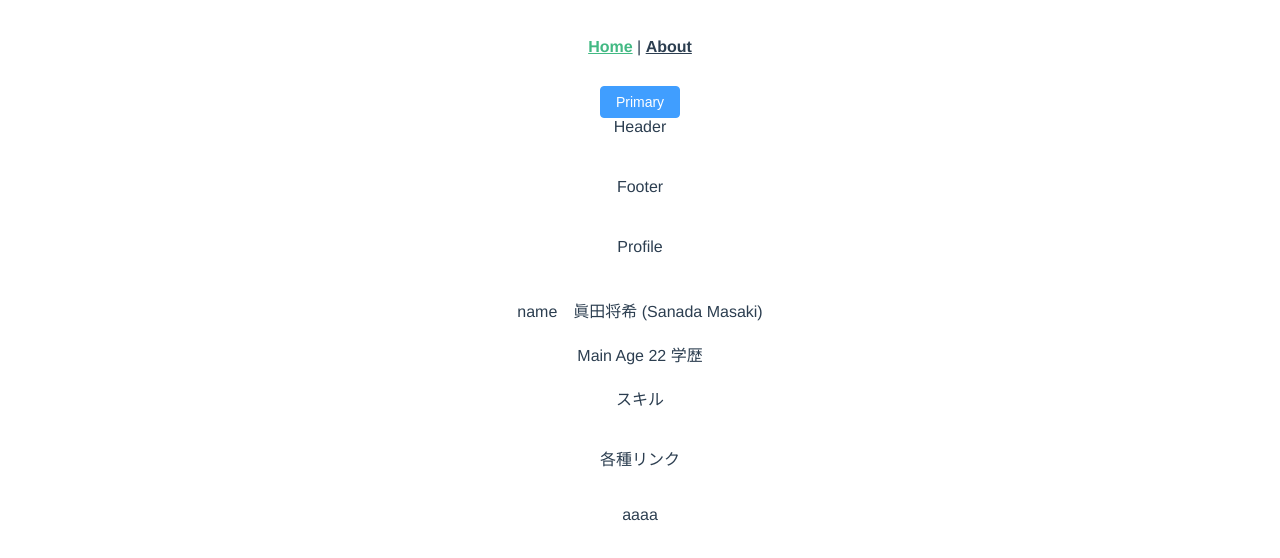
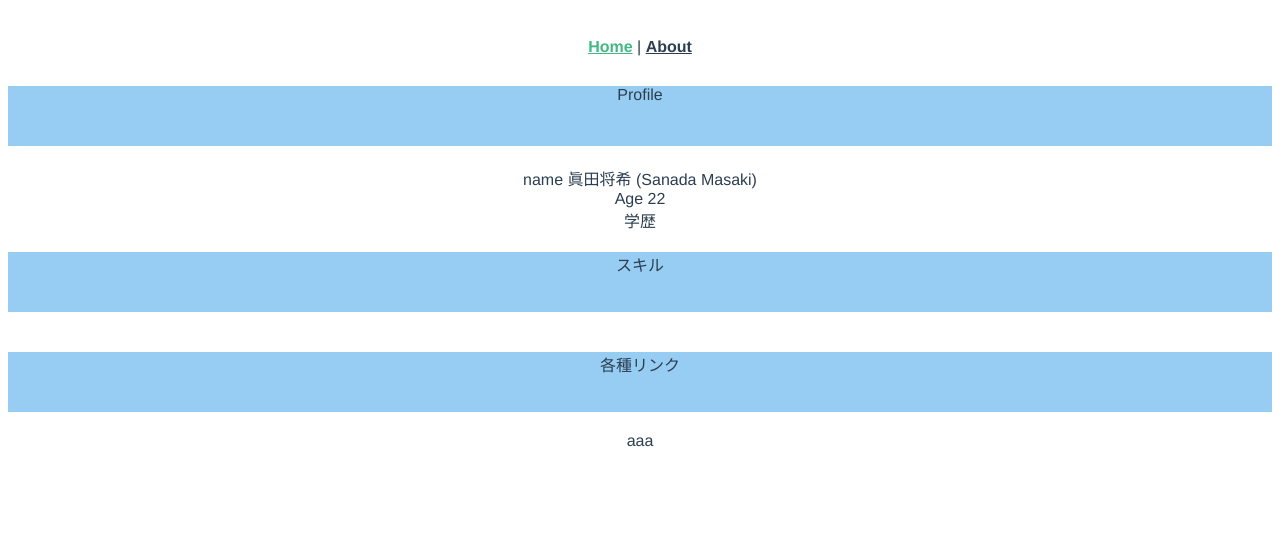
Before and after one commit to masaki12-s/portfolio, a Vue app: page / in a window 1280 px wide. Shown: the top 558 px of the page. Built offline with nearby package versions, Linux system fonts and the light colour scheme.

Commit message:
add background

```diff
--- a/src/views/HomeView.vue
+++ b/src/views/HomeView.vue
@@ -1,26 +1,34 @@
 <template>
     <div class="common-layout">
-       <el-button type="primary">Primary</el-button>
-    <el-container>
-      <el-header>
-        Header</el-header>
+      <!-- <el-button type="primary">Primary</el-button> -->
+      <el-container>
+        <el-header class="profile">Profile</el-header>
+            <el-main>
+              name 眞田将希 (Sanada Masaki) <br>
+              Age 22<br>
+              学歴<br>
+            </el-main>
+        <el-header>スキル</el-header>
+      <el-main></el-main>
+        <el-header>各種リンク</el-header>
+            <el-main>
+              aaa
+            </el-main>
 
-      <el-footer>Footer</el-footer>
-      <el-container>
-      <el-header>Profile</el-header>
-      name　眞田将希 (Sanada Masaki)
-      <el-main>Main
-      Age 22
-       学歴</el-main>
 </el-container>
-      <el-header>スキル</el-header>
 
-      <el-header>各種リンク</el-header>
-
-    aaaa</el-container>
   </div>
 </template>
 
 <script lang="ts">
 
 </script>
+
+<style>
+.el-header {
+  background-color: #97cdf3;
+}
+.profile {
+  background-color: #97cdf3;
+}
+</style>
```
